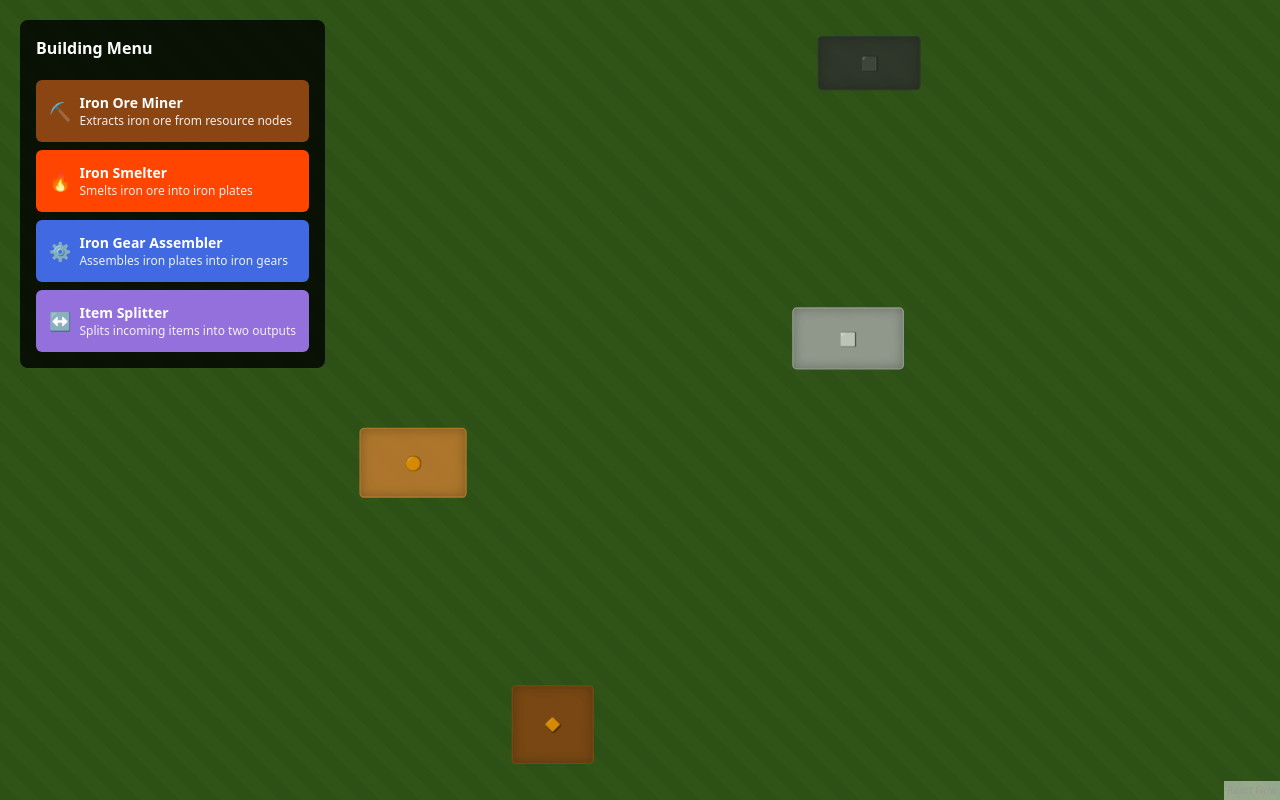
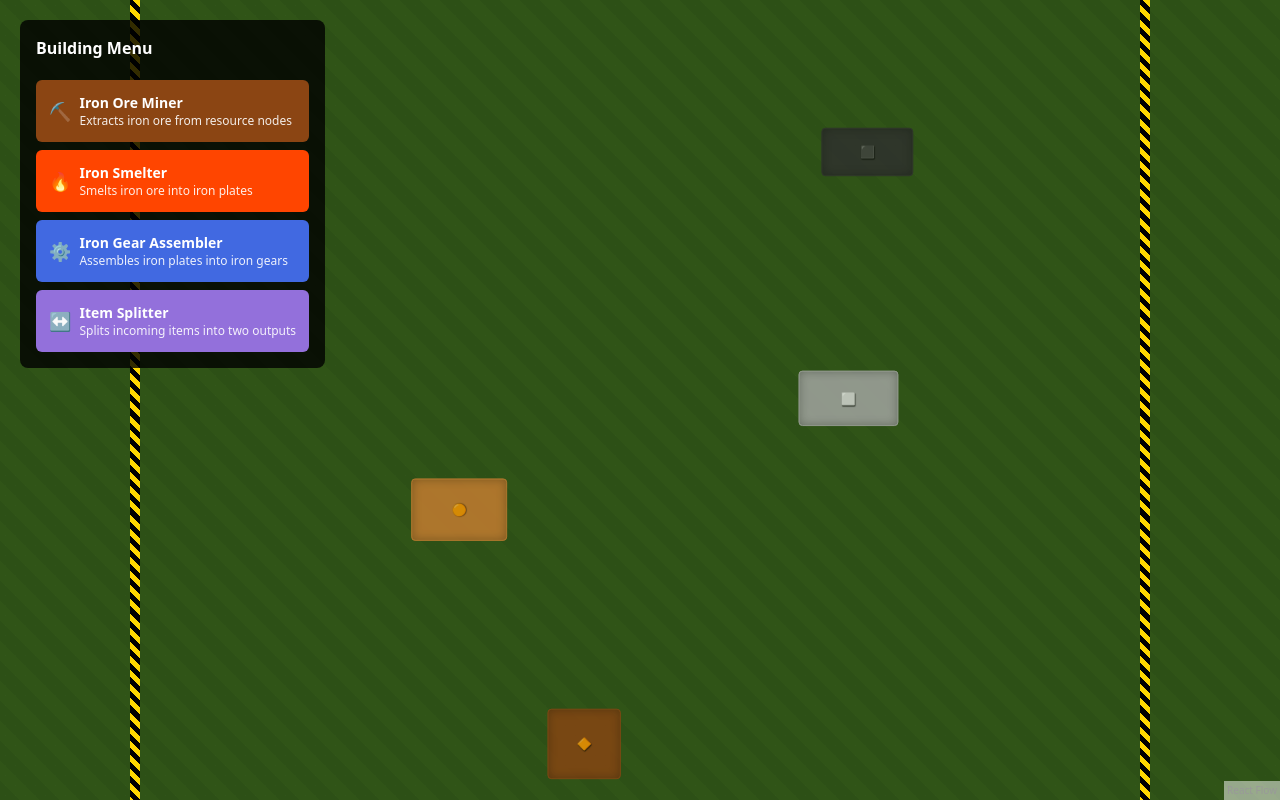
Before and after one commit to p-tkachuk/VibeBuilder, a React (Vite) app: page / in a window 1280 px wide. Built offline with nearby package versions, Linux system fonts and the light colour scheme.

Commit message:
Add border

```diff
--- a/src/App.tsx
+++ b/src/App.tsx
@@ -4,19 +4,35 @@ import '@xyflow/react/dist/style.css';
 import { BuildingMenu } from './components/BuildingMenu';
 import { BuildingNode } from './components/BuildingNode';
 import { ResourceNode } from './components/ResourceNode';
+import { MapBorderNode } from './components/MapBorderNode';
 import { TerrainOverlay } from './components/TerrainOverlay';
 import { BuildingPlacementHandler } from './components/BuildingPlacementHandler';
 import { Toast } from './components/Toast';
 import { useResourceFields } from './hooks/useResourceFields';
 import { useBuildingPlacement } from './hooks/useBuildingPlacement';
 import { COLORS } from './constants/game.constants';
+import { GAME_CONFIG } from './config/game.config';
 
-const initialNodes: Node[] = [];
+const initialNodes: Node[] = [
+  {
+    id: 'map-border',
+    type: 'mapBorder',
+    position: { x: 0, y: 0 },
+    data: {
+      mapWidth: GAME_CONFIG.mapWidth,
+      mapHeight: GAME_CONFIG.mapHeight,
+    },
+    draggable: false,
+    selectable: false,
+    deletable: false,
+  },
+];
 const initialEdges: Edge[] = [];
 
 const nodeTypes = {
   building: BuildingNode,
   resource: ResourceNode,
+  mapBorder: MapBorderNode,
 };
 
 /**
@@ -47,10 +63,10 @@ export default function App() {
 
   const onNodesChange = useCallback(
     (changes: NodeChange[]) => {
-      // Filter out changes to resource nodes since they shouldn't be modified
+      // Filter out changes to resource nodes and map border since they shouldn't be modified
       const filteredChanges = changes.filter((change) => {
         if ('id' in change) {
-          return !resourceFields.some(field => field.id === change.id);
+          return !resourceFields.some(field => field.id === change.id) && change.id !== 'map-border';
         }
         return true;
       });
```
Also changed, not shown: src/components/MapBorderNode.tsx (+10 -1 lines).
